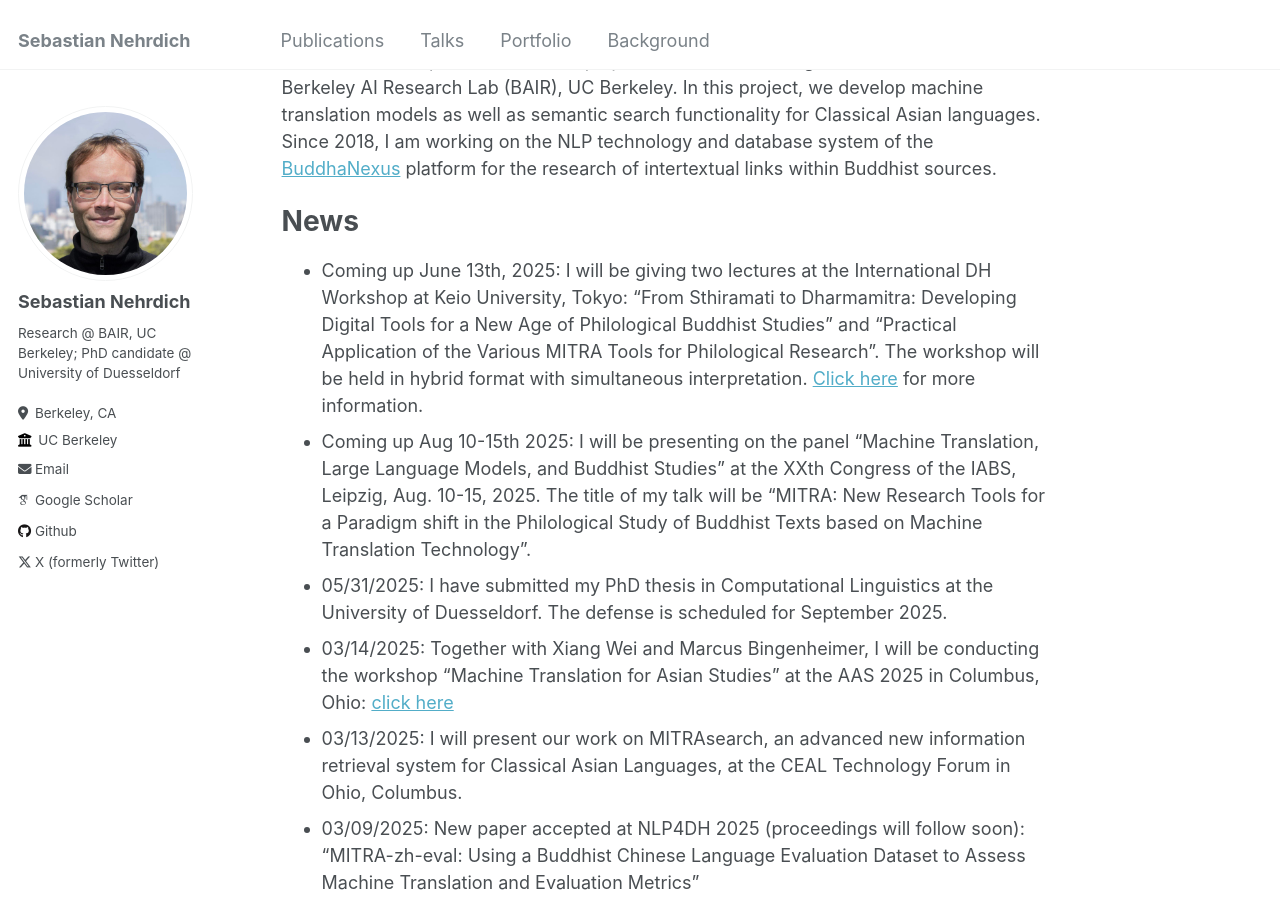
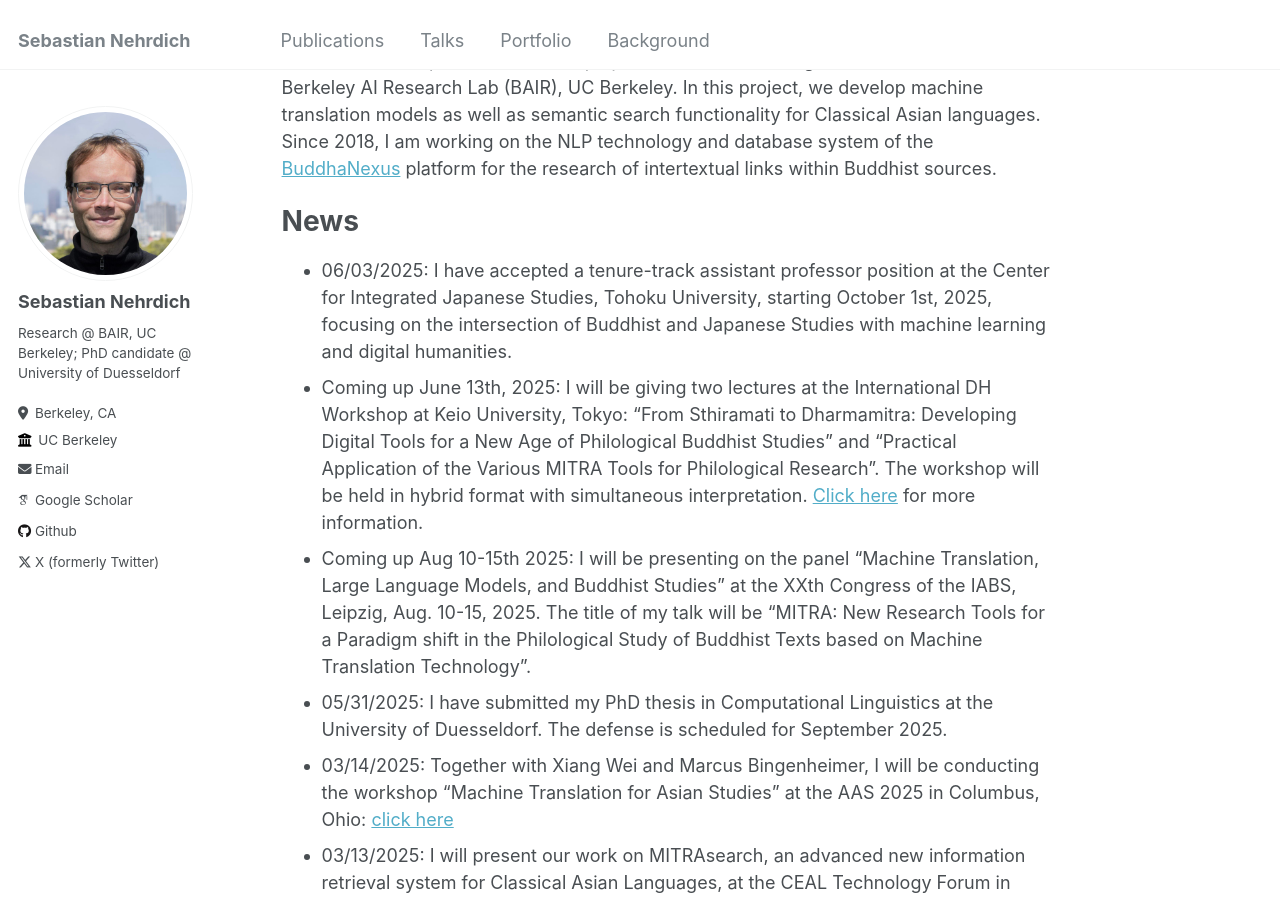
Before and after one commit to sebastian-nehrdich/sebastian-nehrdich.github.io, a Jekyll site: the page built from _pages/about.md, in a window 1280 px wide and 900 px high, scrolled down 412 px. Built offline with Jekyll 4.4.1, drawn with Linux system fonts in a browser that asks for light colours; some web fonts are replaced.

Commit message:
Added update about TU

```diff
--- a/_pages/about.md
+++ b/_pages/about.md
@@ -18,6 +18,7 @@ Since 2018, I am working on the NLP technology and database system of the [Buddh
 
 News
 =====
+- 06/03/2025: I have accepted a tenure-track assistant professor position at the Center for Integrated Japanese Studies, Tohoku University, starting October 1st, 2025, focusing on the intersection of Buddhist and Japanese Studies with machine learning and digital humanities.
 - Coming up June 13th, 2025: I will be giving two lectures at the International DH Workshop at Keio University, Tokyo: "From Sthiramati to Dharmamitra: Developing Digital Tools for a New Age of Philological Buddhist Studies" and "Practical Application of the Various MITRA Tools for Philological Research". The workshop will be held in hybrid format with simultaneous interpretation. [Click here](https://sites.google.com/view/dhws2025b/) for more information.
 - Coming up Aug 10-15th 2025: I will be presenting on the panel "Machine Translation, Large Language Models, and Buddhist Studies" at the XXth Congress of the IABS, Leipzig, Aug. 10-15, 2025. The title of my talk will be "MITRA: New Research Tools for a Paradigm shift in the Philological Study of Buddhist Texts based on Machine Translation Technology".
 - 05/31/2025: I have submitted my PhD thesis in Computational Linguistics at the University of Duesseldorf. The defense is scheduled for September 2025.
```
